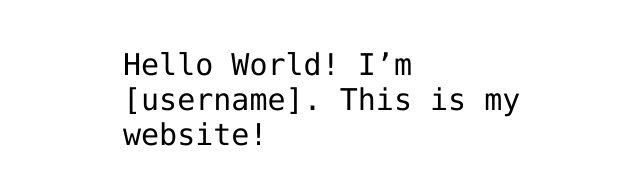
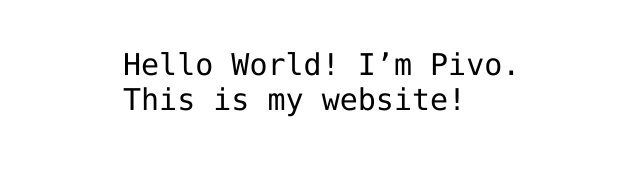
Before and after one commit to cpivovar/cpivovar.github.io, a plain HTML site: page index.html in a window 1280 px wide. Shown: the part 341-526 px from the top of the page, without its empty margins (317-957 px from the left). Drawn offline with Linux system fonts and the light colour scheme.

Commit message:
Update index.html
Fixed another thing

```diff
--- a/index.html
+++ b/index.html
@@ -12,7 +12,7 @@
 <img src="https://octodex.github.com/images/daftpunktocat-thomas.gif" id="octocat" alt="octocat-gif" />
 
 <!-- Change this code here by copy and pasting your template on line 15 -->
-<p>Hello World! I’m [username]. This is my website!</p>
+<p>Hello World! I’m Pivo. This is my website!</p>
 
 </body>
 </html>
```
